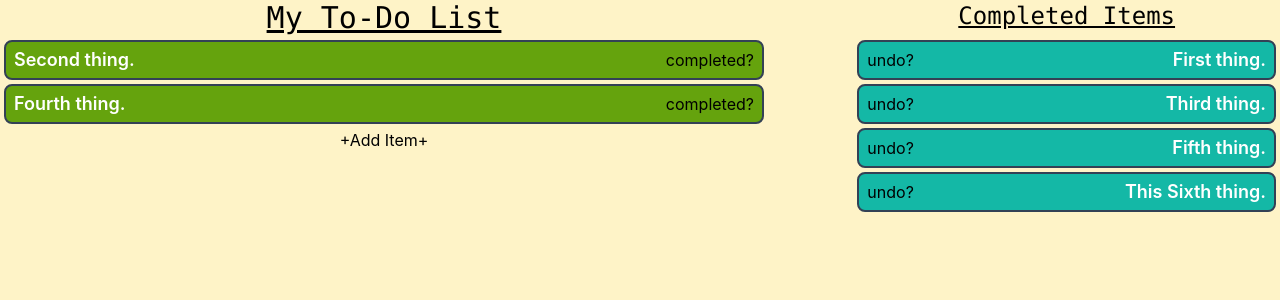
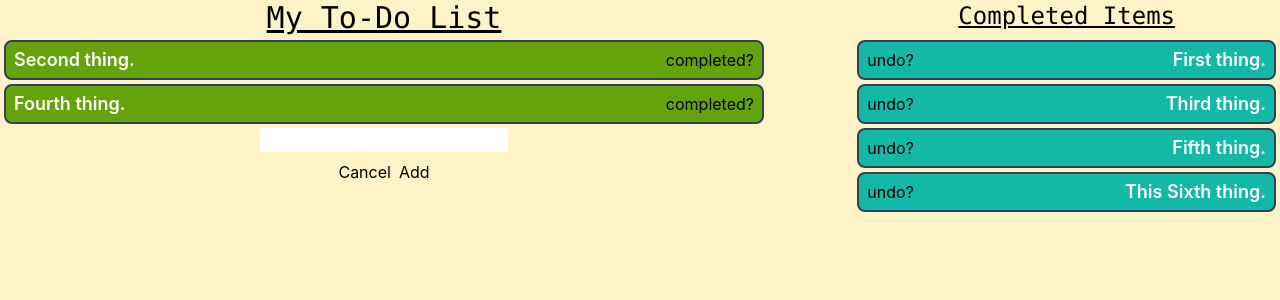
Before and after one commit to SilvaMedal/to-do, a React (Vite) app: page / in a window 1280 px wide. Both pictures are taken after a click on the button "+Add Item+". Shown: the top 300 px of the page. Built offline with nearby package versions, Linux system fonts and the light colour scheme.

Commit message:
Add Item State

```diff
--- a/src/App.tsx
+++ b/src/App.tsx
@@ -46,7 +46,9 @@ const initItems = [item1, item2, item3, item4, item5, item6];
 function App() {
   const [items, setItems] = useState(initItems);
 
-  const [isAdding, setIsAdding] = useState();
+  const addItem = (item: Item) => {
+    setItems([...items, item]);
+  };
 
   const setCompleted = (id: number, completed: boolean) => {
     const newItems = [...items];
@@ -72,7 +74,11 @@ function App() {
         </div>
       </div>
       <div className="flex grow justify-between">
-        <Todos items={incompleteItems} setCompleted={setCompleted} />
+        <Todos
+          items={incompleteItems}
+          setCompleted={setCompleted}
+          addItem={addItem}
+        />
         <div className="flex-col w-1/3">
           {completedItems.map((item) => (
             <CompletedItem
--- a/src/Todos.tsx
+++ b/src/Todos.tsx
@@ -1,8 +1,10 @@
+import { ChangeEvent, useState } from "react";
 import { Item, TodoItem } from "./TodoItem";
 
 export type TodosProps = {
   items: Item[];
   setCompleted: (id: number, completed: boolean) => void;
+  addItem: (item: Item) => void;
 };
 
 /*
@@ -14,7 +16,30 @@ export type TodosProps = {
     using the current state.
 */
 
-export function Todos({ items, setCompleted }: TodosProps) {
+export function Todos({ items, setCompleted, addItem }: TodosProps) {
+  const [isAdding, setIsAdding] = useState(false);
+
+  const [newItemTitle, setItemTitle] = useState("");
+
+  const handleAddItem = () => {
+    const item: Item = {
+      id: Math.round(Math.random() * 1000),
+      title: newItemTitle,
+      completed: false,
+    };
+    addItem(item);
+    resetForm();
+  };
+
+  const resetForm = () => {
+    setIsAdding(false);
+    setItemTitle("");
+  };
+
+  const handleTitleChange = (event: ChangeEvent<HTMLInputElement>) => {
+    setItemTitle(event.target.value);
+  };
+
   return (
     <div className="flex-col w-3/5">
       {items.map((item) => (
@@ -25,9 +50,26 @@ export function Todos({ items, setCompleted }: TodosProps) {
         />
       ))}
       <div className="flex justify-center">
-        <button className="px-1 rounded-lg hover:bg-lime-300">
-          +Add Item+
-        </button>
+        {isAdding ? (
+          <div className="flex flex-col space-y-2">
+            <input
+              type="text"
+              value={newItemTitle}
+              onChange={handleTitleChange}
+            />
+            <div className="flex justify-center space-x-2">
+              <button onClick={resetForm}>Cancel</button>
+              <button onClick={handleAddItem}>Add</button>
+            </div>
+          </div>
+        ) : (
+          <button
+            onClick={() => setIsAdding(true)}
+            className="px-1 rounded-lg hover:bg-lime-300"
+          >
+            +Add Item+
+          </button>
+        )}
       </div>
     </div>
   );
```
